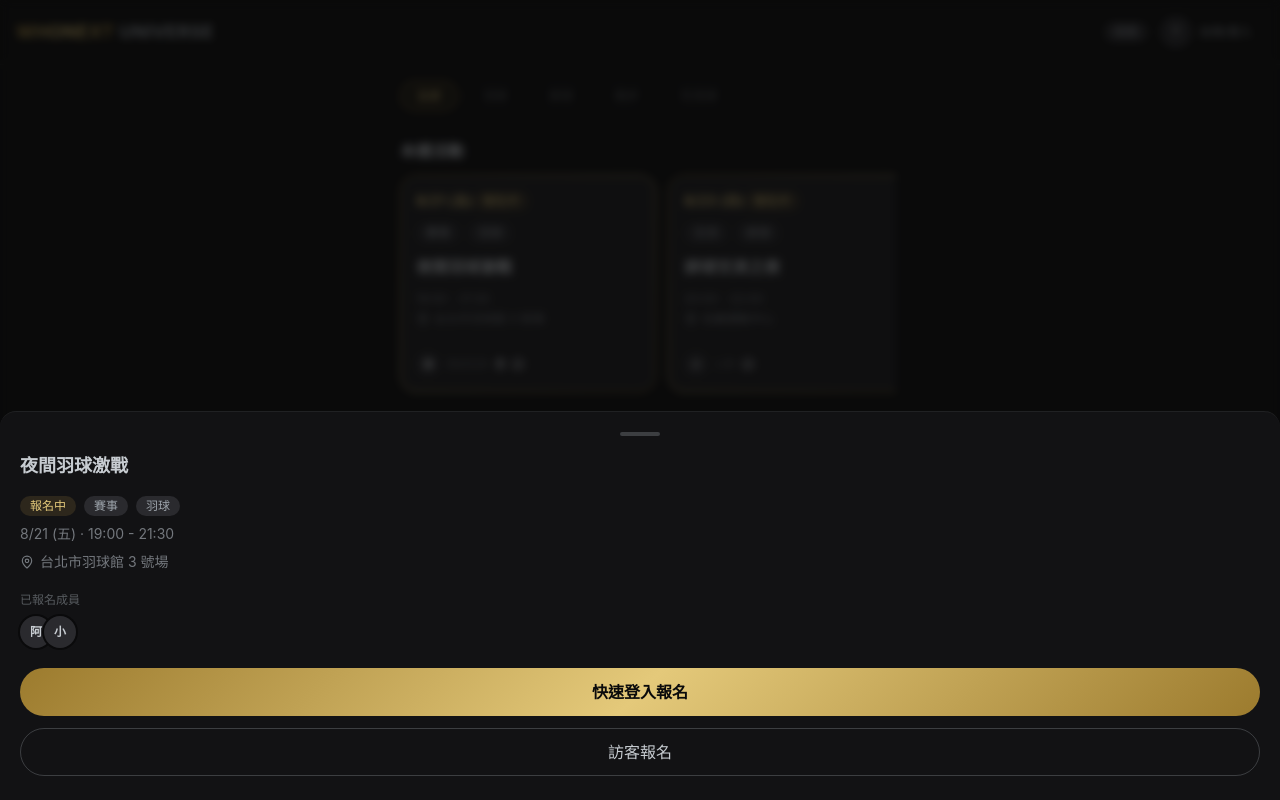
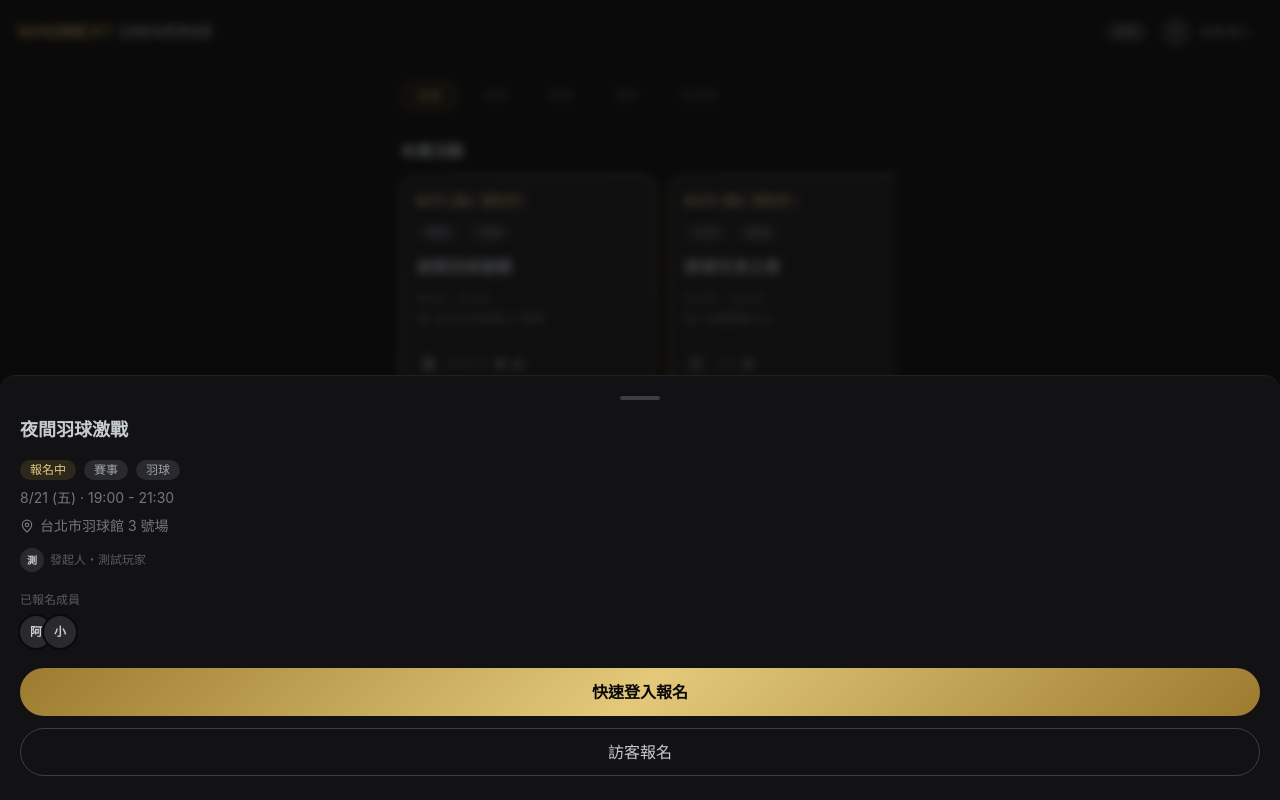
Before and after one commit to nnilbig/universe, a Nuxt app: page / in a window 1280 px wide. Both pictures are taken after a click on the button 528 px from the left and 283 px from the top of the page. Built offline with nearby package versions, Linux system fonts and the light colour scheme; some icons are missing.

Commit message:
Show organizer info on the activity detail sheet
Matches the avatar+name treatment already used on ActivityCard.

Co-Authored-By: Claude Sonnet 5 <noreply@anthropic.com>

```diff
--- a/components/activity/ActivityDetailSheet.vue
+++ b/components/activity/ActivityDetailSheet.vue
@@ -8,6 +8,7 @@ const uiStore = useUiStore()
 const { getById } = useActivities()
 const { myRegistration } = useRegistrations()
 const { profile, viewMode } = useAuth()
+const findProfile = useProfileLookup()
 
 const activity = ref<ActivityWithLookups | null>(null)
 const isLoading = ref(false)
@@ -38,6 +39,8 @@ watch(
   },
   { immediate: true }
 )
+
+const organizer = computed(() => (activity.value ? findProfile(activity.value.organizerId) : undefined))
 
 const currentRegistration = computed(() => {
   refreshTick.value
@@ -92,6 +95,10 @@ function onAvatarDone() {
           <MapPin class="h-3.5 w-3.5 shrink-0" />
           {{ activity.location }}
         </p>
+        <div class="flex items-center gap-1.5 pt-1">
+          <UiAvatar :src="organizer?.avatarUrl" :name="organizer?.displayName" size="xs" />
+          <span class="text-xs text-titanium/50">發起人・{{ organizer?.displayName }}</span>
+        </div>
       </div>
 
       <div>
```
